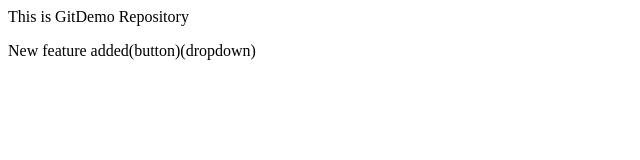
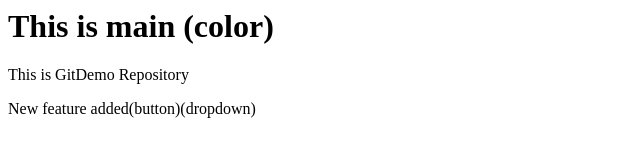
Before and after one commit to Pratiksha4444/GitDemo, a plain HTML site: page index.html in a window 1280 px wide. Shown: the whole page, without its empty margins (0-640 px from the left). Drawn offline with Linux system fonts and the light colour scheme.

Commit message:
header added

```diff
--- a/index.html
+++ b/index.html
@@ -1,2 +1,3 @@
+<h1>This is main (color)</h1>
 <p>This is GitDemo Repository</p>
 <p>New feature added(button)(dropdown)</p>
```
